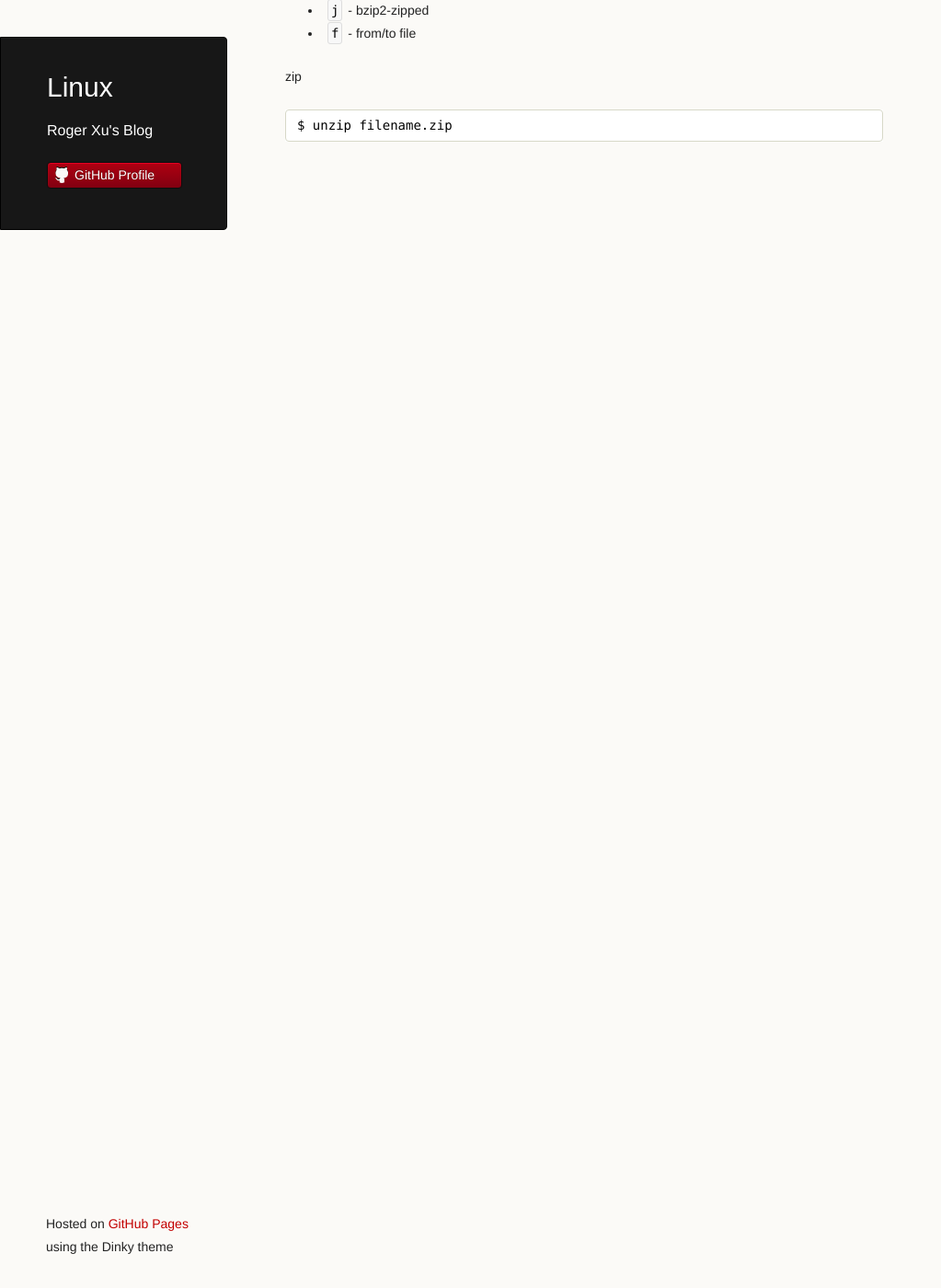
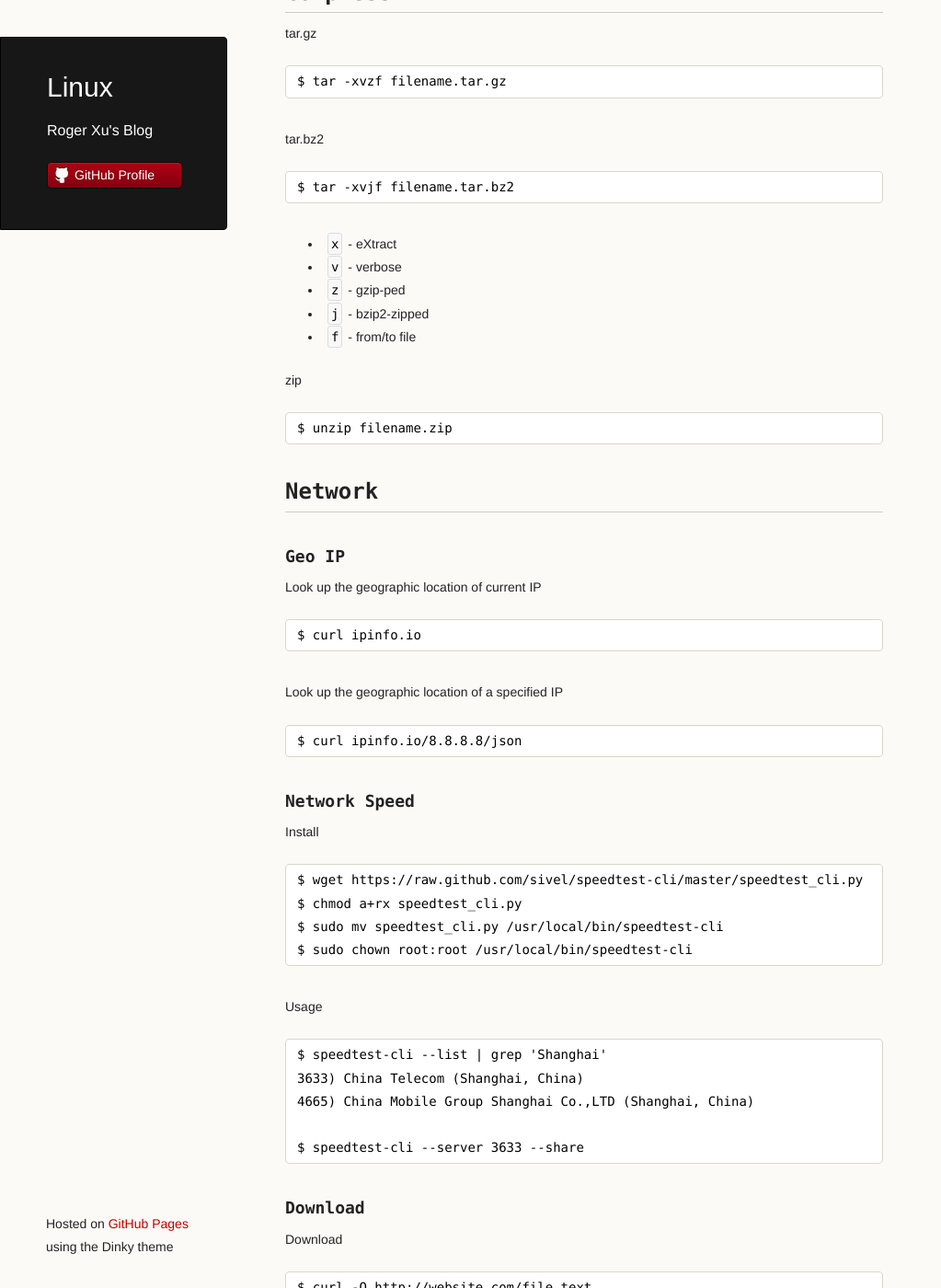
Before and after one commit to rogerxu/rogerxu.github.io, a Jekyll site: the page built from _posts/2013-06-26-linux.md, in a window 1280 px wide and 1400 px high, scrolled down 7268 px. Shown: the whole window at 92% size, without its empty margins (0-1023 px from the left). Built offline with Jekyll 4.4.1, drawn with Linux system fonts in a browser that asks for light colours; some of the changed text lies outside the part shown.

Commit message:
Add network command in Linux post.

```diff
--- a/_posts/2013-06-26-linux.md
+++ b/_posts/2013-06-26-linux.md
@@ -278,3 +291,65 @@ tar.bz2
 zip
 
     $ unzip filename.zip
+
+
+## Network
+
+### Geo IP
+
+Look up the geographic location of current IP
+
+    $ curl ipinfo.io
+
+Look up the geographic location of a specified IP
+
+    $ curl ipinfo.io/8.8.8.8/json
+
+
+### Network Speed
+
+Install
+
+    $ wget https://raw.github.com/sivel/speedtest-cli/master/speedtest_cli.py
+    $ chmod a+rx speedtest_cli.py
+    $ sudo mv speedtest_cli.py /usr/local/bin/speedtest-cli
+    $ sudo chown root:root /usr/local/bin/speedtest-cli
+
+Usage
+
+    $ speedtest-cli --list | grep 'Shanghai'
+    3633) China Telecom (Shanghai, China)
+    4665) China Mobile Group Shanghai Co.,LTD (Shanghai, China)
+
+    $ speedtest-cli --server 3633 --share
+
+
+### Download
+
+Download
+
+    $ curl -O http://website.com/file.text
+    $ wget http://website.com/file.text
+
+### Ping
+
+    $ ping -c 4 google.com
+
+### Trace
+
+    $ tracepath google.com
+
+    $ mtr google.com
+
+### DNS
+
+    $ host google.com
+    $ whois google.com
+
+### Network Configuration
+
+    $ ifconfig
+
+### Network State
+
+    $ netstat -p
```
Also changed, not shown: other parts of _posts/2013-06-26-linux.md (+15 -2 lines).
